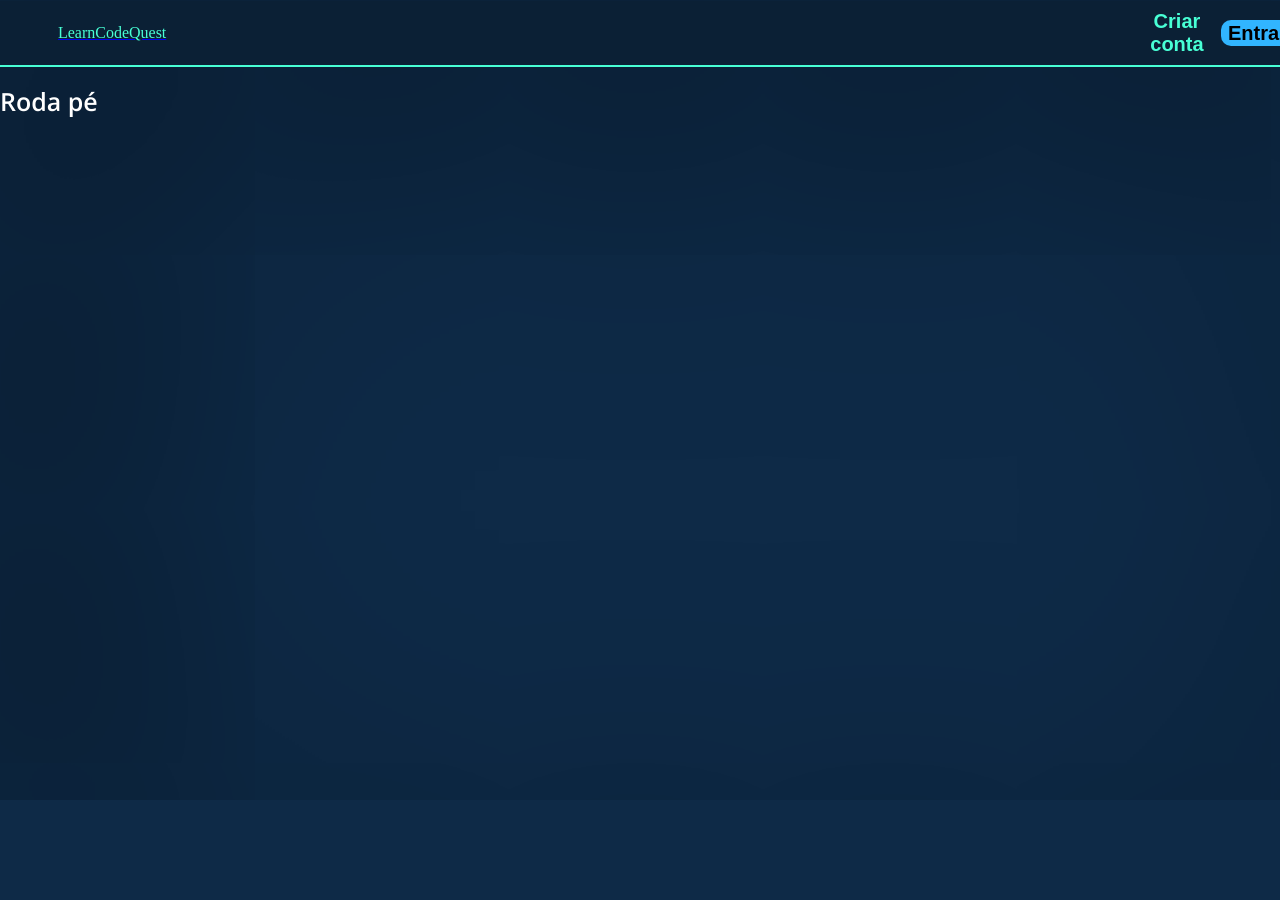
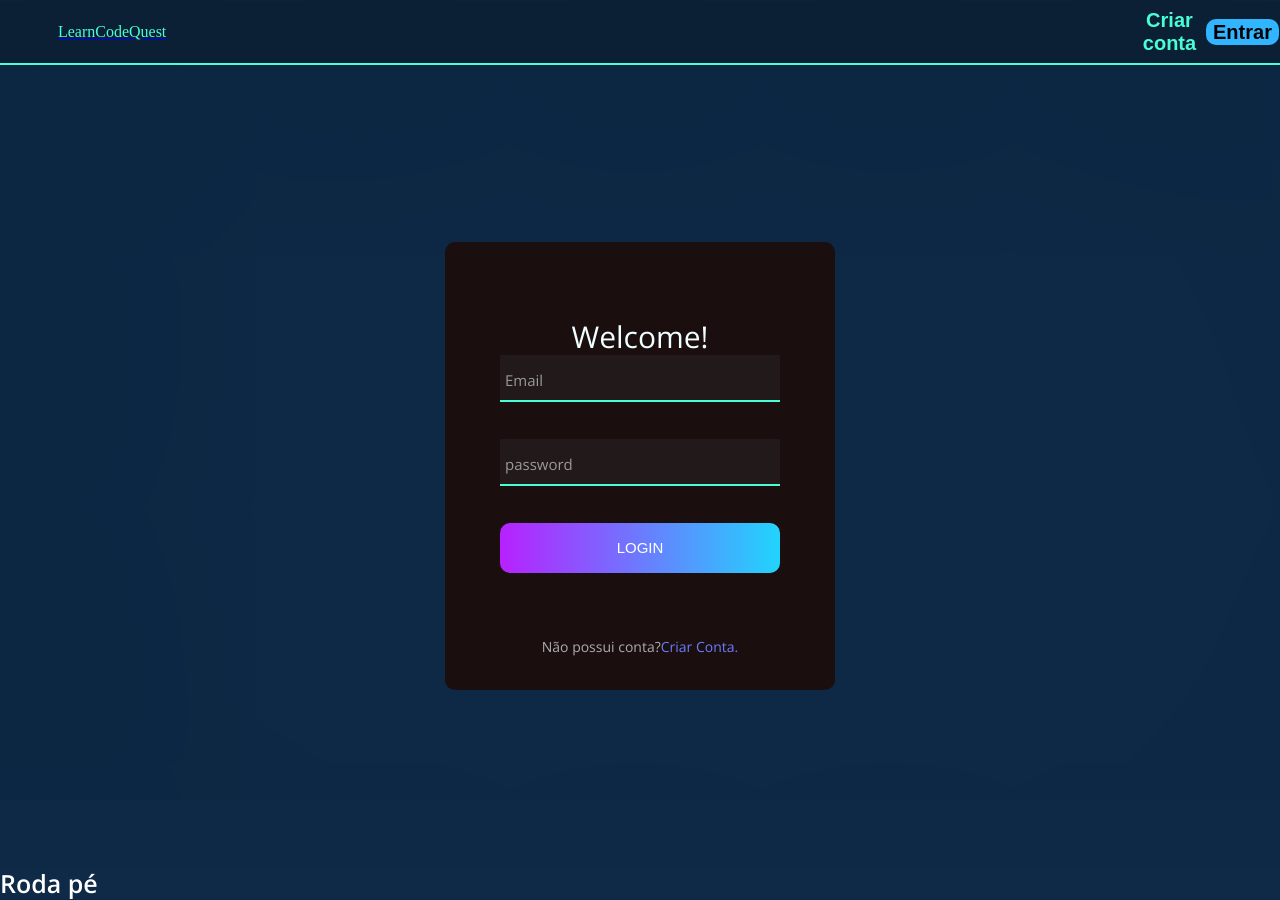
Before and after one commit to MatheusLMallmann/LearnCodeQuest, a React (Create React App) app in the folder learncodequest/: page /Login in a window 1280 px wide. Before the commit the page ends 800 px from the top, so only its background shows below. Built offline with nearby package versions, Linux system fonts and the light colour scheme; a web font is replaced by a local one.

Commit message:
mudança na tela de login

```diff
--- a/learncodequest/src/App.js
+++ b/learncodequest/src/App.js
@@ -2,19 +2,20 @@
 import { Outlet } from 'react-router-dom';
 import Footer from './components/layout/Footer';
 import Navbar from './components/layout/Navbar'
+import Login from './components/pages/Login';
+
 
 
 
 
 function App() {
   return (
-    <div>
-      <Navbar/>
 
-      <Outlet/>
-
-      <Footer/>
-    </div>
+      <div>
+        <Navbar/>
+        <Login/>
+        <Footer/>
+      </div>
   );
 }
 
--- a/learncodequest/src/components/layout/navbar.js
+++ b/learncodequest/src/components/layout/navbar.js
@@ -5,7 +5,7 @@
 function Navbar(){
 
     const telaLogin = () =>{
-        //abre tela de login
+        return <Link to = "/Login" />
     }
 
     const telaRegistro = () =>{
@@ -16,8 +16,8 @@
         <nav id="navbar" className="header">
                 <Link to = "/"> <p className = "header-font">LearnCodeQuest</p></Link>
                 <div className='botoesNav'>
-                    <Link to = "/Register"><button className="header-criar-conta">Criar conta</button></Link>
-                    <Link to = "/Login" ><button className="header-entrar">Entrar</button></Link>
+                    <Link to = "/Register"><button className="header-criar-conta" onClick={telaRegistro}>Criar conta</button></Link>
+                    <Link to = "Login"><button className="header-entrar" onClick={telaLogin}>Entrar</button></Link>
                 </div>
 
         </nav>
--- /dev/null
+++ b/learncodequest/src/components/pages/Login-module.css
@@ -0,0 +1,194 @@
+*{
+    margin: 0;
+    padding: 0;
+    box-sizing: border-box;
+
+}
+
+.container{
+
+    width: 100%;
+    margin: 0 auto;
+    background: rgba(14, 42, 71, 0.7);
+}
+
+.container-login{
+    width: 100%;
+    min-height: 100vh;
+
+    display: flex;
+    align-items: center;
+    justify-content: center;
+
+    padding: 15px;
+
+}
+
+.wrap-login{
+    width: 390px;
+    background-color: #1B0E0E;
+    border-radius: 10px;
+
+    overflow: hidden;
+    padding: 77px 55px 33px 55px;
+}
+
+.login-form{
+    width: 100%;
+}
+
+.login-form-title{
+    display: block;
+    font-size: 30px;
+    color: azure;
+
+    line-height: 1.2;
+    text-align: center;
+}
+
+.wrap-input{
+    width: 100%;
+    position: relative;
+    border-bottom: 2px solid #48FFD5;
+    margin-bottom: 37px;
+}
+
+.input{
+    font-size: 15px;
+    color: #fff;
+    line-height: 1.2;
+    border: none;
+    display: block;
+
+    width: 100%;
+    height: 45px;
+
+    background-color: #221A1A;
+    padding: 0 5px;
+}
+
+.focus-input{
+    position: absolute;
+    display: block;
+    width: 100%;
+    height: 100%;
+    top: 0;
+    left: 0;
+    pointer-events: none;
+    color: #adadad;
+
+}
+
+.focus-input:before{
+    content: " ";
+    display: block;
+    position: absolute;
+    bottom: -2px;
+    left: 0;
+    width: 0;
+    height: 2px;
+
+    -webkit-transition: all 0.4s;
+    -o-transition: all 0.4s;
+    -moz-transition: all 0.4s;
+
+    background: -webkit-linear-gradient(to left, #21d4fd, #b721ff);
+    background: -o-linear-gradient(to left, #21d4fd, #b721ff);
+    background: -moz-linear-gradient(to left, #21d4fd, #b721ff);
+    background: linear-gradient(to left, #21d4fd, #b721ff);
+}
+
+.focus-input:after{
+    font-size: 15px;
+    color: #999;
+    line-height: 1.2;
+
+    content: attr(data-placeholder);
+
+    display: block;
+    width: 100%;
+    position: absolute;
+    top: 16px;
+    left: 0px;
+
+    padding-left: 5px;
+
+    -webkit-transition: all 0.4s;
+    -o-transition: all 0.4s;
+    -moz-transition: all 0.4s;
+}
+
+.input:focus{
+    outline: 0;
+}
+
+.input:focus + .focus-input::after{
+    top: -15px;
+}
+
+.input:focus + .focus-input::before{
+    width: 100%;
+}
+.has-val + .focus-input::after{
+    top: -15px;
+}
+.has-val + .focus-input::before{
+    width: 100%;
+}
+
+
+.container-login-form-btn{
+    display: flex;
+    flex-wrap: wrap;
+    justify-content: center;
+    padding-bottom: 13px;
+
+}
+
+.login-form-btn{
+    font-size: 15px;
+    border: none;
+    border-radius: 10px;
+    color: #fff;
+
+    line-height: 1.2;
+
+    text-transform: uppercase;
+
+    display: flex;
+    justify-content: center;
+    align-items: center;
+    width: 100%;
+    height: 50px;
+
+    background: -webkit-linear-gradient(to left, #21d4fd, #b721ff);
+    background: -o-linear-gradient(to left, #21d4fd, #b721ff);
+    background: -moz-linear-gradient(to left, #21d4fd, #b721ff);
+    background: linear-gradient(to left, #21d4fd, #b721ff);
+
+}
+
+.login-form-btn:hover{
+    cursor: pointer;
+}
+
+.text-center{
+    display: flex;
+    justify-content: center;
+    align-items: center;
+    margin-top: 50px;
+}
+
+.regiterTxt{
+    font-size: 14px;
+    color: #adadad;
+    line-height: 1.5;
+    text-decoration: none;
+}
+
+.linkToRegister{
+    font-size: 14px;
+    color: #6a7dfe;
+    line-height: 1.5;
+    text-decoration: none;
+}
--- a/learncodequest/src/components/pages/Login.js
+++ b/learncodequest/src/components/pages/Login.js
@@ -1,12 +1,52 @@
-import './Login.module.css';
-import React from 'react';
+import './Login-module.css';
+import React, { useState } from 'react';
 
 
 
 function Login(){
+
+    const[email, setEmail] = useState("")
+
+    const[password, setPassword] = useState("")
+
+
     return (
-        <div className= "fundo" >
-            <p  className="loginTxt"> Username </p>
+        <div className= "container" >
+            <div className='container-login'>
+                <div className='wrap-login'>
+                    <form className='login-form'>
+                        <span className='login-form-title'>Welcome!</span>
+                        <div className='wrap-input'>
+                            <input
+                                className={email !== "" ? 'has-val input' : 'input'}
+                                type='email'
+                                value={email}
+                                onChange={e => setEmail(e.target.value)}
+                            />
+                            <span className='focus-input' data-placeholder='Email'></span>
+                        </div>
+                        <div className='wrap-input'>
+                            <input
+                                className={password !== "" ? 'has-val input' : 'input'}
+                                type='password'
+                                value={password}
+                                onChange={e => setPassword(e.target.value)}
+                            />
+                            <span className='focus-input' data-placeholder='password'></span>
+                        </div>
+
+                        <div className='container-login-form-btn'>
+                            <button className='login-form-btn'>Login</button>
+                        </div>
+
+                        <div className='text-center'>
+                            <span className='regiterTxt'>Não possui conta? </span>
+                            <a className='linkToRegister' href='#'>Criar Conta.</a>
+                        </div>
+
+                    </form>
+                </div>
+            </div>
         </div>
     )
 }
--- a/learncodequest/src/components/pages/Login.module.css
+++ /dev/null
@@ -1,7 +0,0 @@
-.loginTxt{
-    color: #fff;
-}
-
-.fundo{
-    background-color: #fff;
-}
--- a/learncodequest/src/index.js
+++ b/learncodequest/src/index.js
@@ -1,5 +1,5 @@
 import React from 'react';
-import ReactDOM from 'react-dom/client';
+import { render } from "react-dom";
 import './index.css';
 import App from './App';
 import { BrowserRouter, Routes, Route } from 'react-router-dom';
@@ -9,21 +9,18 @@
 import Register from './components/pages/Register';
 
 
-const root = ReactDOM.createRoot(document.getElementById('root'));
-root.render(
-  <React.StrictMode>
+
+  render(
+
     <BrowserRouter>
       <Routes>
-        <Route element = {<App />}>
-          <Route path="/" element={<Home/>}/>
-          <Route path="/Login" component={<Login/>} />
-          <Route path="/Register" component={<Register/>} />
-          <Route path="/Profile" component={<Profile/>} />
+        <Route path='/' element = {<App />}>
+          <Route index element={<Home/>}/>
+          <Route path="Login" component={<Login/>}/>
+
 
         </Route>
       </Routes>
-    </BrowserRouter>
-
-
-  </React.StrictMode>
+    </BrowserRouter>,
+    document.getElementById('root')
 );
```
